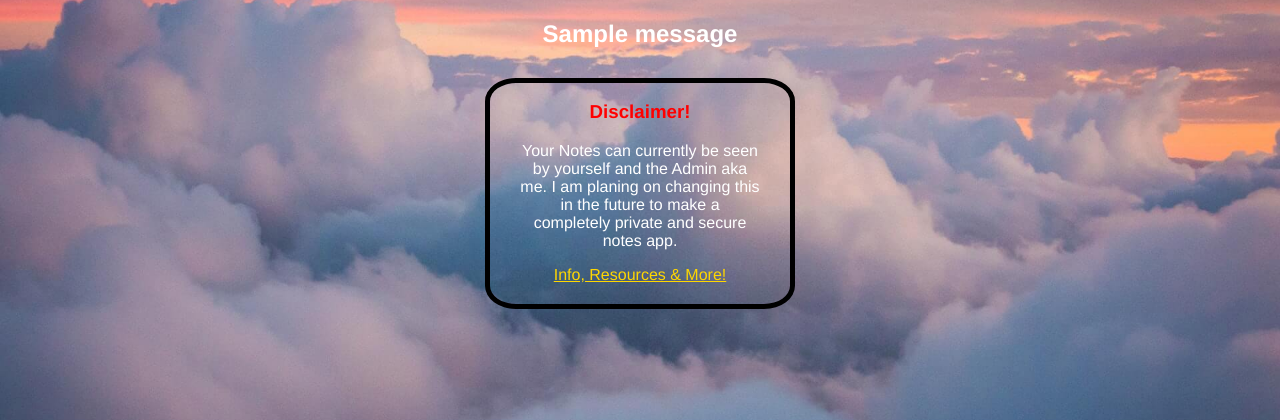
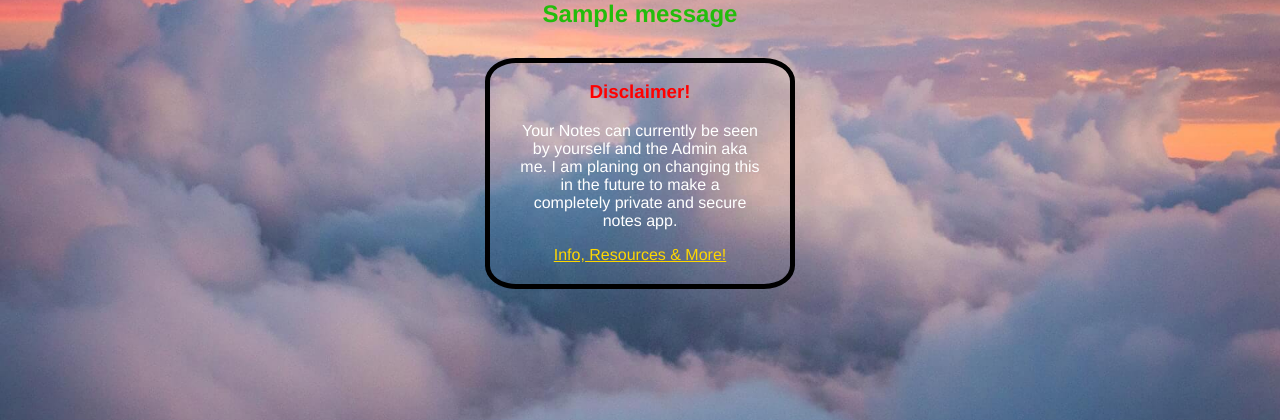
Before and after one commit to mejkej/cloudbook, a Django app: page / in a window 1280 px wide. Shown: the part 162-582 px from the top of the page. Run offline with Django 3.2, Linux system fonts and the light colour scheme; a user stored in the database is signed in; one stand-in notice (Sample message) is shown.

Commit message:
green success message for successful signin

```diff
--- a/templates/base.html
+++ b/templates/base.html
@@ -14,7 +14,12 @@
         margin:0 auto;
         border:0;
         color:white;
+
 }
+    .success {
+        color:green;
+    }
+
 </style>
 <!DOCTYPE html>
 <html lang="en">
@@ -48,7 +53,8 @@
 
 {% if messages %}
 {% for message in messages %}
-<h2> {{ message }} </h2>
+{% if message.tags %}
+<h2 class="{{ message.tags }}"> {% endif %} {{ message }}</h2>
 {% endfor %}
 {% endif %}
 
```
